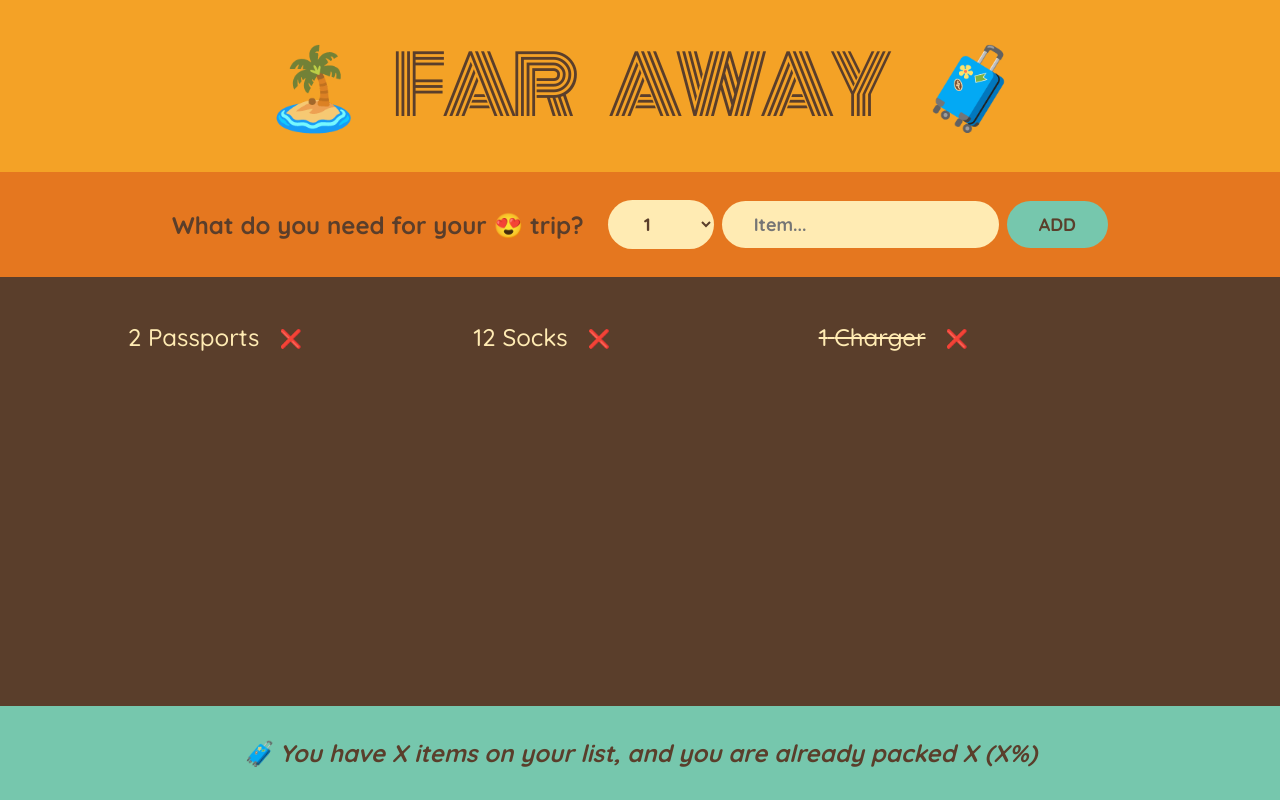
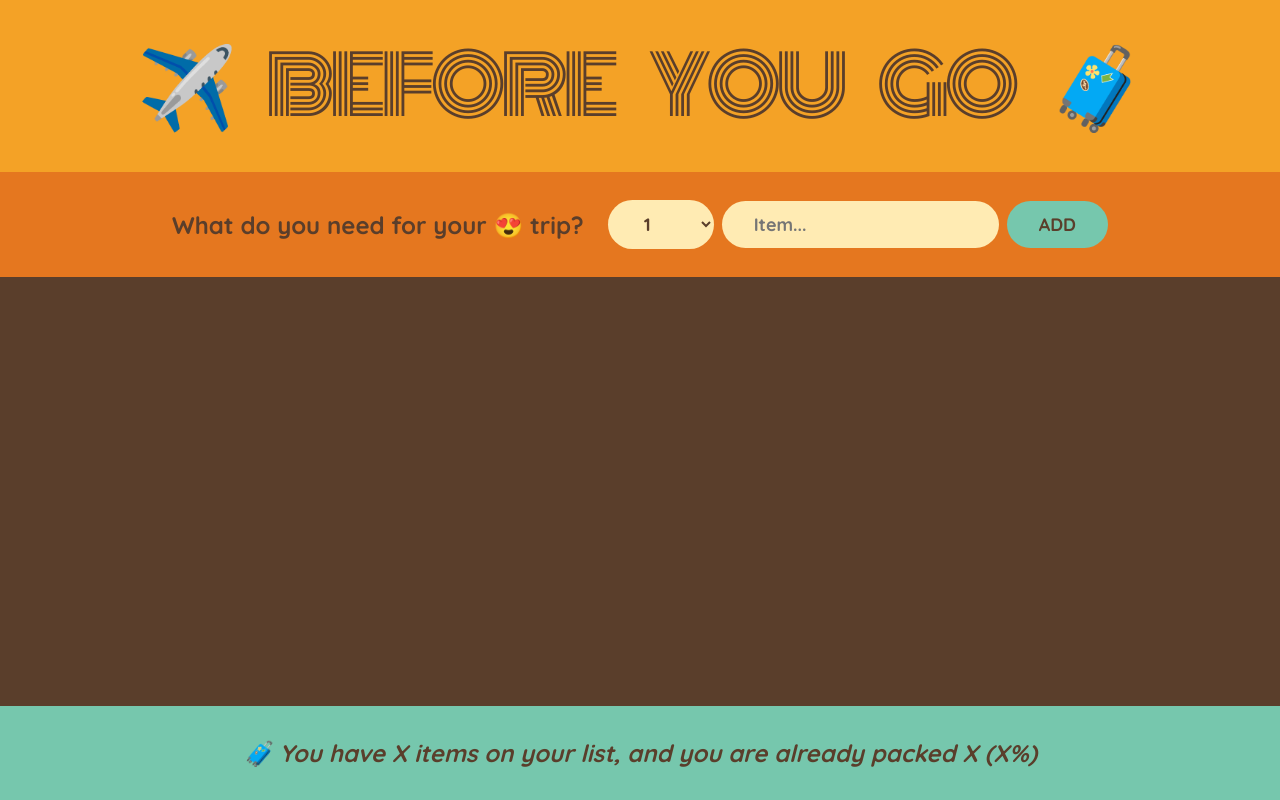
Before and after one commit to ezgikardes/before-you-go, a React (Create React App) app: page / in a window 1280 px wide. Built offline with nearby package versions, Linux system fonts and the light colour scheme.

Commit message:
Add handleAdd and handleDelete functions

```diff
--- a/src/App.js
+++ b/src/App.js
@@ -1,26 +1,30 @@
 import { useState } from "react";
 
-const initialItems = [
-  { id: 1, description: "Passports", quantity: 2, packed: false },
-  { id: 2, description: "Socks", quantity: 12, packed: false },
-  { id: 3, description: "Charger", quantity: 1, packed: true },
-];
+export default function App() {
+  const [items, setItems] = useState([]);
 
-export default function App() {
+  function handleAddItems(item) {
+    setItems((items) => [...items, item]);
+  }
+
+  function handleDeleteItem(id) {
+    setItems((items) => items.filter((item) => item.id !== id));
+  }
+
   return (
     <div className="app">
       <Logo />
-      <Form />
-      <PackingList />
+      <Form onAddItems={handleAddItems} />
+      <PackingList items={items} onDeleteItem={handleDeleteItem} />
       <Stats />
     </div>
   );
 }
 
 function Logo() {
-  return <h1>🏝️ Far away 🧳</h1>;
+  return <h1> ✈️ Before You go 🧳</h1>;
 }
-function Form() {
+function Form({ onAddItems }) {
   const [description, setDescription] = useState("");
   const [quantity, setQuantity] = useState(1);
 
@@ -31,6 +35,7 @@
 
     const newItem = { description, quantity, packed: false, id: Date.now() };
     console.log(newItem);
+    onAddItems(newItem);
 
     setDescription("");
     setQuantity(1);
@@ -58,25 +63,25 @@
     </form>
   );
 }
-function PackingList() {
+function PackingList({ items, onDeleteItem }) {
   return (
     <div className="list">
       <ul>
-        {initialItems.map((item) => (
-          <Item item={item} key={item.id} />
+        {items.map((item) => (
+          <Item item={item} onDeleteItem={onDeleteItem} key={item.id} />
         ))}
       </ul>
     </div>
   );
 }
 
-function Item({ item }) {
+function Item({ item, onDeleteItem }) {
   return (
     <li>
       <span style={item.packed ? { textDecoration: "line-through" } : {}}>
         {item.quantity} {item.description}
       </span>
-      <button>❌</button>
+      <button onClick={() => onDeleteItem(item.id)}>❌</button>
     </li>
   );
 }
```
Also changed, not shown: 1 other file (tests, documents, lock files or other folders).
